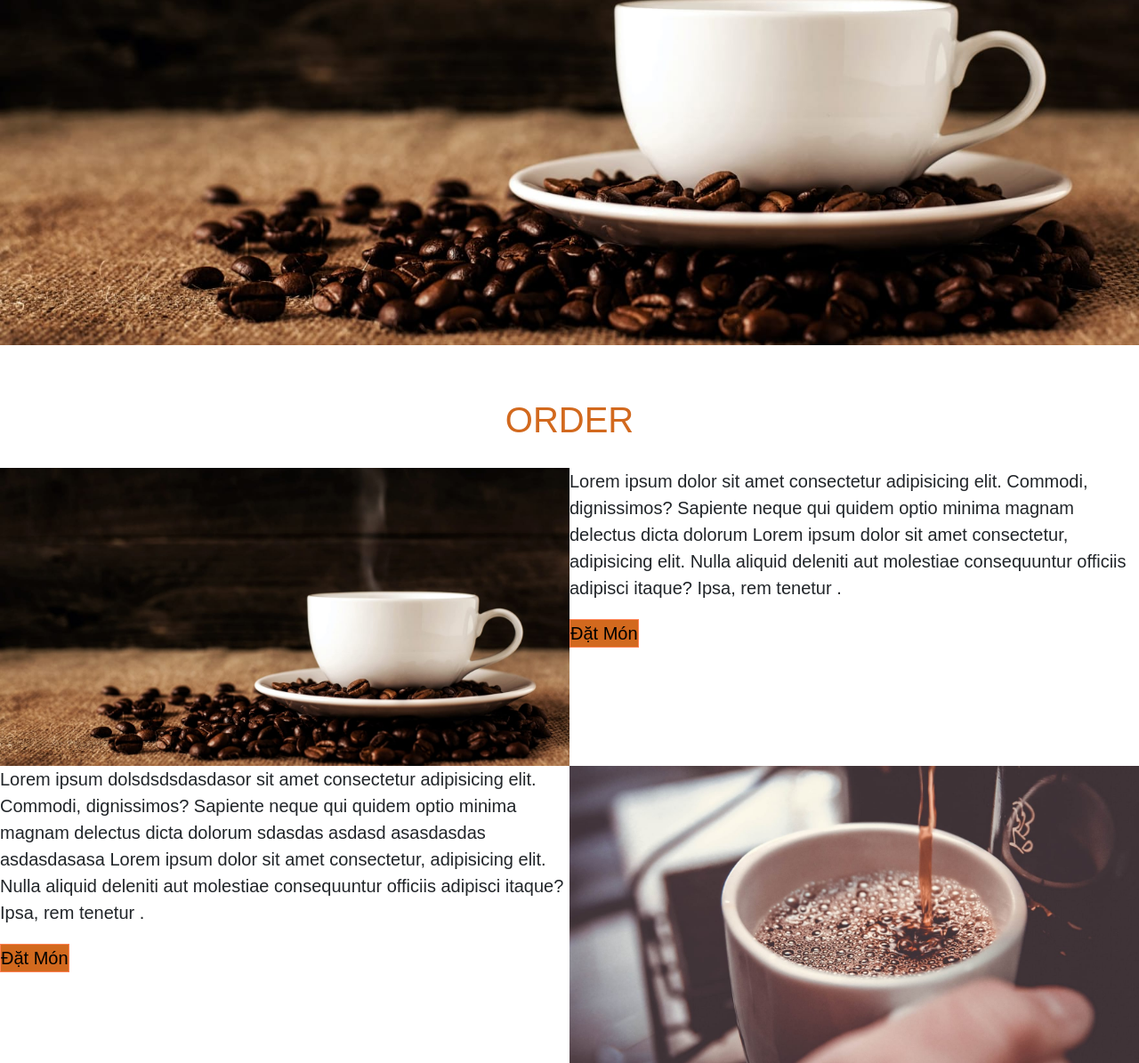
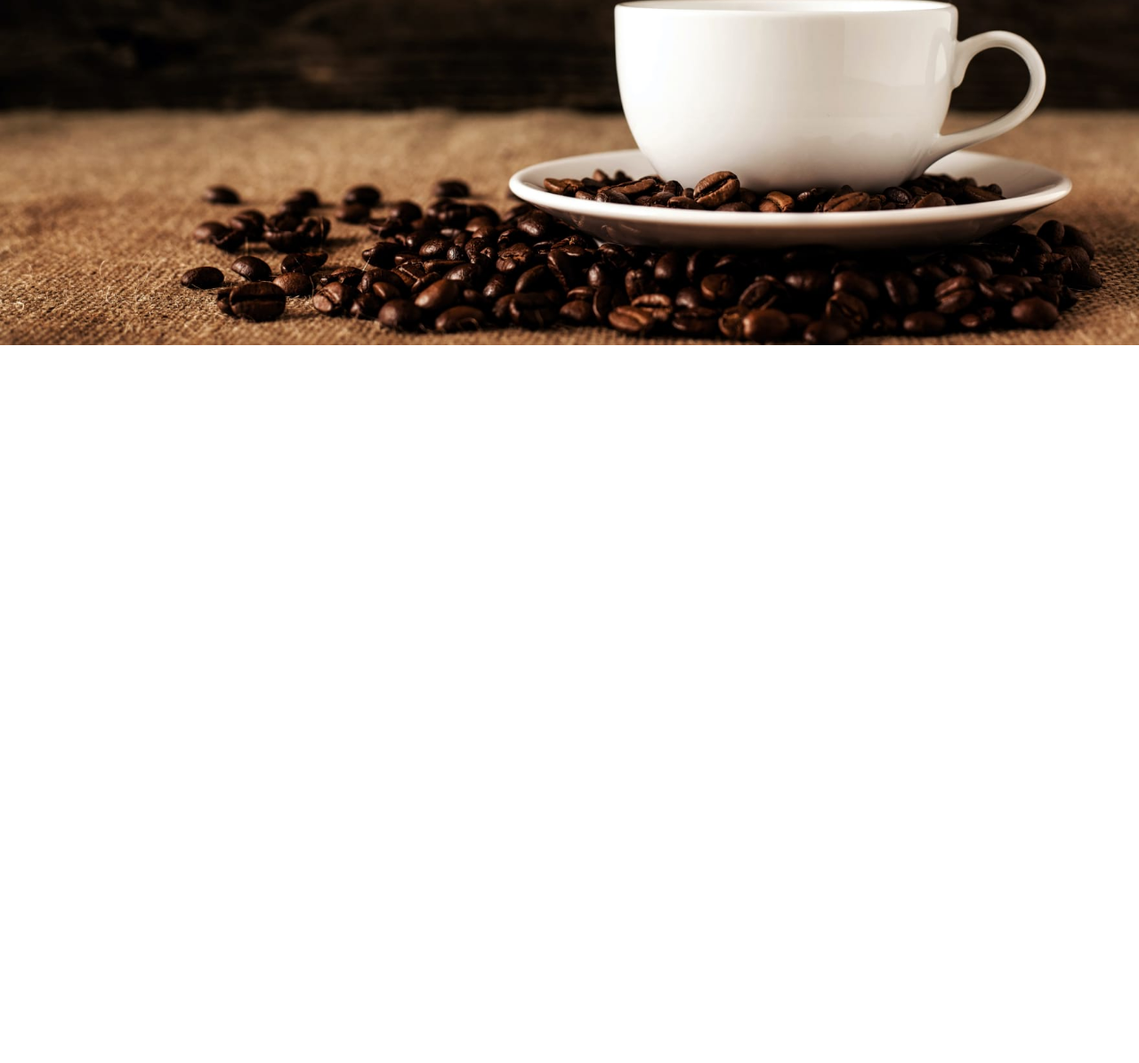
Before and after one commit to hoangthinh2209/Coffee, a website: page index.html in a window 1280 px wide. Shown: the part 281-1476 px from the top of the page at 89% size. After the commit the page ends 800 px from the top, so only its background shows below. Drawn offline with nearby package versions, Linux system fonts and the light colour scheme; a web font is replaced by a local one.

Commit message:
xóa toàn bộ order

```diff
--- a/index.html
+++ b/index.html
@@ -88,38 +88,6 @@
         </div> -->
     </section>
     <!-- ORDER -->
-    <section id="order">
-        <h2 class="title">ORDER</h2>
-        <div class="order1">
-            <div class="grid-system grid-order-custom">
-                <div class="order-img">
-                    <img class="img-fluid" src="./images/banner1.jpg" alt="">
-                </div>
-                <div class="order-content">
-                    <p>Lorem ipsum dolor sit amet consectetur adipisicing elit. Commodi, dignissimos? Sapiente neque qui
-                        quidem optio minima magnam delectus dicta dolorum Lorem ipsum dolor sit amet consectetur,
-                        adipisicing elit. Nulla aliquid deleniti aut molestiae consequuntur officiis adipisci itaque?
-                        Ipsa, rem tenetur .</p>
-                    <button class="orderFood">Đặt Món</button>
-                </div>
-            </div>
-        </div>
-        <div class="order2">
-            <div class="grid-system grid-order-custom">
-                <div class="order-content">
-                    <p>Lorem ipsum dolsdsdsdasdasor sit amet consectetur adipisicing elit. Commodi, dignissimos?
-                        Sapiente neque qui
-                        quidem optio minima magnam delectus dicta dolorum sdasdas asdasd asasdasdas asdasdasasa Lorem
-                        ipsum dolor sit amet consectetur, adipisicing elit. Nulla aliquid deleniti aut molestiae
-                        consequuntur officiis adipisci itaque? Ipsa, rem tenetur .</p>
-                    <button class="orderFood">Đặt Món</button>
-                </div>
-                <div class="order-img">
-                    <img class="img-fluid" src="./images/banner2.jpg" alt="">
-                </div>
-            </div>
-        </div>
-    </section>
     <!-- SHOP -->
     <!-- INFOMATION -->
     <!-- NEWS -->
--- a/style.css
+++ b/style.css
@@ -89,20 +89,3 @@ body {
 }
 
 /* ORDER */
-.grid-order-custom{
-    grid-template-columns: 1fr 1fr;
-}
-
-.title{
-    text-align: center;
-    margin: 30px 0 30px 0;
-    color: chocolate;
-}
-
-.orderFood{
-    border:1px solid coral;
-    background-color: chocolate;
-}
-.orderFood:hover{
-    background-color: coral;
-}
```
